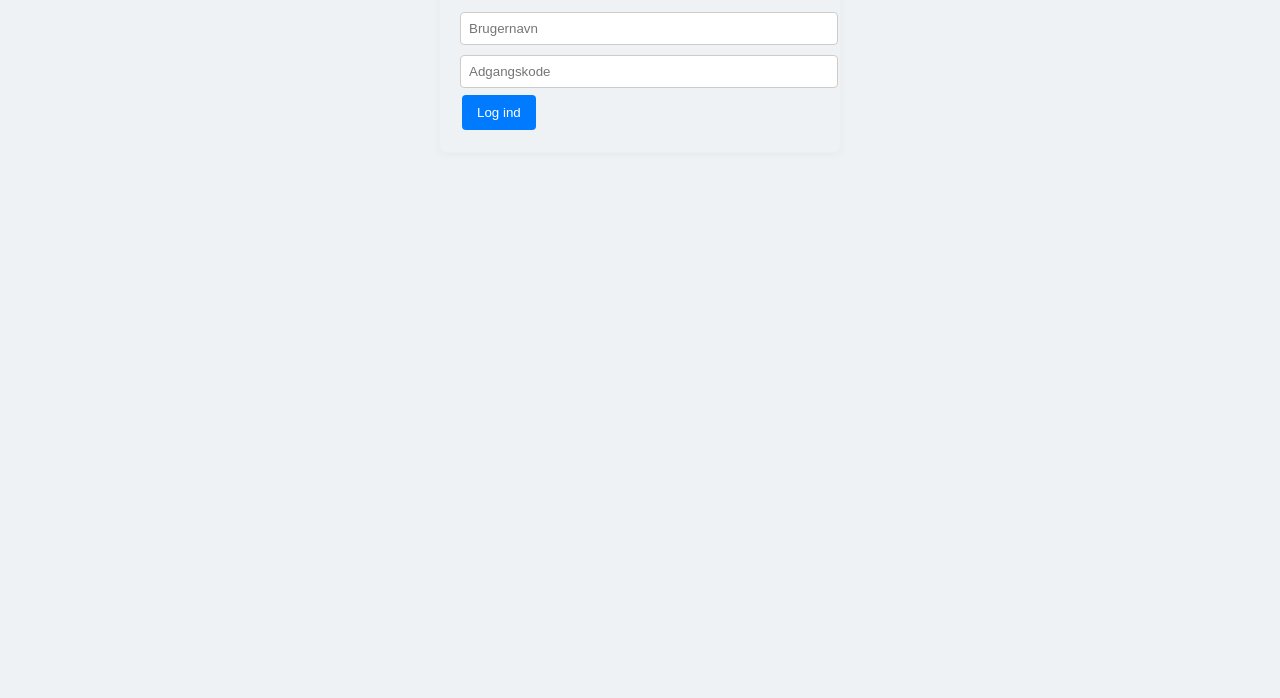
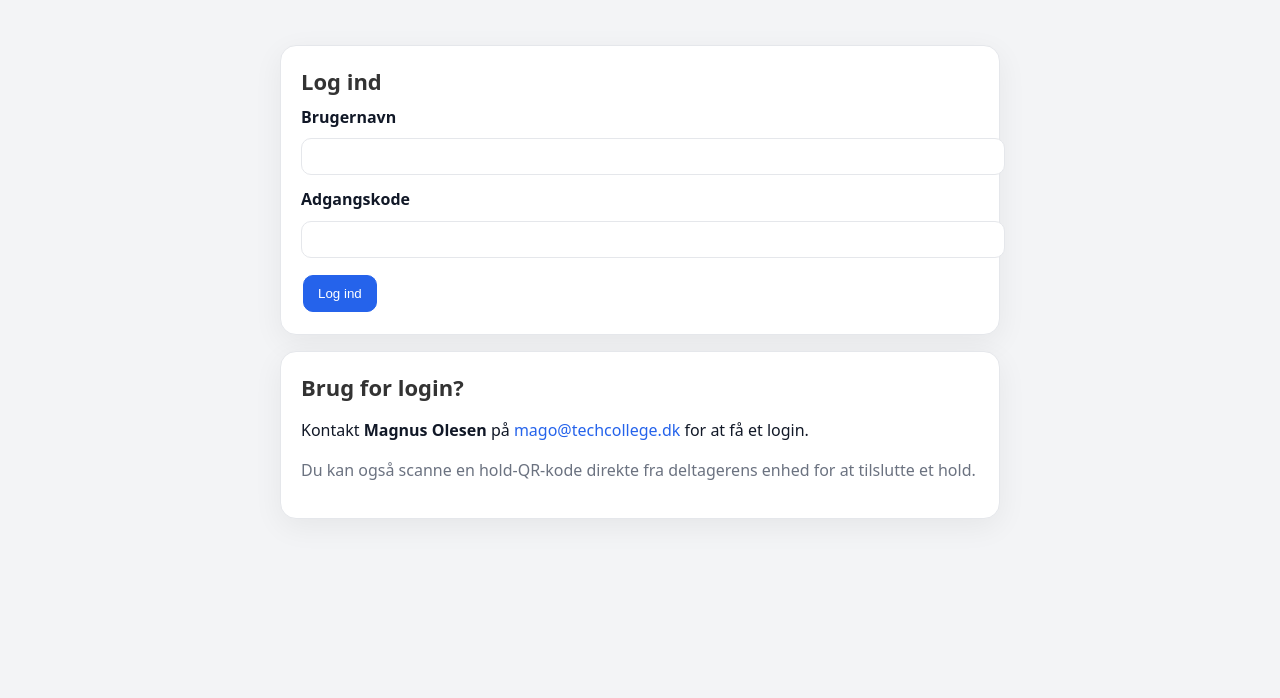
Before and after one commit to TECHMagnusOlesen/QRQUIZv2, a website: page index.html in a window 1280 px wide. Shown: the part 134-832 px from the top of the page. Before the commit the page ends 800 px from the top, so only its background shows below. Drawn offline with nearby package versions, Linux system fonts and the light colour scheme; no server answers.

Commit message:
Update index.html

```diff
--- a/index.html
+++ b/index.html
@@ -2,68 +2,123 @@
 <html lang="da">
 <head>
   <meta charset="UTF-8">
-  <title>Admin Login</title>
+  <title>QRQUIZ V2 • Login</title>
+  <meta name="viewport" content="width=device-width, initial-scale=1, maximum-scale=1, viewport-fit=cover">
   <link rel="stylesheet" href="style.css">
   <script src="https://cdn.jsdelivr.net/npm/axios/dist/axios.min.js"></script>
   <style>
-    .note { color:#c00; margin-top:8px; }
-    .card { max-width:360px; margin:40px auto; padding:20px; border:1px solid #eee; border-radius:8px; box-shadow:0 2px 8px rgba(0,0,0,0.04); }
-    .muted { color:#777; font-size:0.9em }
+    body{
+      background:#f3f4f6; color:#111827;
+      font:16px/1.45 system-ui,-apple-system,"Segoe UI",Roboto,Ubuntu,Helvetica,Arial,sans-serif;
+      margin:0; min-height:100dvh; display:flex; align-items:center; justify-content:center;
+      padding: clamp(12px, 4vw, 24px);
+      padding-left:max(16px,env(safe-area-inset-left));
+      padding-right:max(16px,env(safe-area-inset-right));
+      padding-top:max(16px,env(safe-area-inset-top));
+      padding-bottom:max(16px,env(safe-area-inset-bottom));
+      -webkit-text-size-adjust:100%;
+    }
+    .wrap{ width:100%; max-width:720px; display:grid; gap:16px; }
+    .card{
+      background:#fff; border:1px solid #e5e7eb; border-radius:16px;
+      box-shadow:0 8px 30px rgba(0,0,0,.06); padding:20px;
+    }
+    h1{ margin:0 0 6px 0; font-size:22px; }
+    label{ display:block; font-weight:600; margin:8px 0 4px; }
+    input{ width:100%; padding:10px 12px; border:1px solid #e5e7eb; border-radius:10px; }
+    button{ border:1px solid #2563eb; background:#2563eb; color:#fff; padding:10px 14px; border-radius:10px; cursor:pointer; }
+    .row{ display:flex; gap:10px; align-items:center; flex-wrap:wrap; }
+    .muted{ color:#6b7280; }
+    .error{ color:#dc2626; font-weight:600; }
+    a{ color:#2563eb; text-decoration:none; }
+    a:hover{ text-decoration:underline; }
+    .header{
+      position:fixed; left:0; right:0; top:0;
+      background:#1d4ed8; color:#fff; padding:10px 16px; font-weight:700;
+      letter-spacing:.3px; text-align:center;
+      box-shadow:0 1px 2px rgba(0,0,0,.08);
+    }
+    .spacer{ height:52px; } /* plads til header */
   </style>
 </head>
 <body>
-  <div class="card">
-    <h1>Log ind</h1>
-    <form id="loginForm" method="POST" action="/login">
-      <input name="username" placeholder="Brugernavn" required>
-      <input name="password" type="password" placeholder="Adgangskode" required>
-      <button type="submit">Log ind</button>
-      <div id="loginMsg" class="note" style="display:none"></div>
-    </form>
+  <div class="header">QRQUIZ V2</div>
+  <div class="spacer"></div>
 
-    <div id="setupBox" style="display:none; margin-top:20px;">
-      <h3>Første gangs opsætning</h3>
-      <p class="muted">Ingen brugere fundet. Opret første admin-bruger.</p>
+  <div class="wrap">
+    <!-- Setup-kort (vises hvis ingen brugere findes) -->
+    <div id="setupCard" class="card" style="display:none;">
+      <h1>Første opsætning</h1>
+      <p class="muted">Opret den første bruger (bliver <strong>master</strong>).</p>
       <form id="setupForm">
-        <input name="username" placeholder="Nyt brugernavn" required>
-        <input name="password" type="password" placeholder="Ny adgangskode" required>
-        <button type="submit">Opret admin</button>
+        <label>Brugernavn</label>
+        <input name="username" required placeholder="F.eks. mago">
+        <label>Adgangskode</label>
+        <input name="password" type="password" required placeholder="••••••••">
+        <div class="row" style="margin-top:10px;">
+          <button type="submit">Opret</button>
+          <span id="setupErr" class="error"></span>
+        </div>
       </form>
-      <div id="setupMsg" class="note" style="display:none"></div>
+    </div>
+
+    <!-- Login-kort -->
+    <div id="loginCard" class="card" style="display:none;">
+      <h1>Log ind</h1>
+      <form method="post" action="/login">
+        <label>Brugernavn</label>
+        <input name="username" required>
+        <label>Adgangskode</label>
+        <input name="password" type="password" required>
+        <div class="row" style="margin-top:10px;">
+          <button type="submit">Log ind</button>
+          <span id="loginErr" class="error"></span>
+        </div>
+      </form>
+    </div>
+
+    <!-- Kontakt-boks -->
+    <div class="card">
+      <h1>Brug for login?</h1>
+      <p>Kontakt <strong>Magnus Olesen</strong> på
+        <a href="mailto:mago@techcollege.dk">mago@techcollege.dk</a>
+        for at få et login.</p>
+      <p class="muted">Du kan også scanne en hold-QR-kode direkte fra deltagerens enhed for at tilslutte et hold.</p>
     </div>
   </div>
 
   <script>
-    // Vis fejl fra redirect
-    const url = new URL(location.href);
-    if (url.searchParams.get('error') === '1') {
-      const n = document.getElementById('loginMsg'); n.style.display = 'block'; n.textContent = 'Forkert login.';
-    }
-    if (url.searchParams.get('needLogin') === '1') {
-      const n = document.getElementById('loginMsg'); n.style.display = 'block'; n.textContent = 'Du skal være logget ind for at se admin.';
-    }
+    (async function init(){
+      try{
+        const params = new URLSearchParams(location.search);
+        if(params.get('error')==='1'){ document.getElementById('loginErr').textContent='Forkert login.'; }
+        if(params.has('needLogin')){ document.getElementById('loginErr').textContent='Log ind for at fortsætte.'; }
 
-    // Tjek om der findes brugere – hvis ikke, vis opsætningsformular
-    (async () => {
-      try {
         const r = await axios.get('/api/auth/hasUsers');
-        if (!r.data.hasUsers) {
-          document.getElementById('setupBox').style.display = 'block';
-        }
-      } catch {}
+        const hasUsers = !!(r.data && r.data.hasUsers);
+        document.getElementById('loginCard').style.display = hasUsers ? 'block' : 'none';
+        document.getElementById('setupCard').style.display = hasUsers ? 'none' : 'block';
+      } catch(e){
+        document.getElementById('loginCard').style.display='block';
+      }
+
+      const setupForm = document.getElementById('setupForm');
+      if(setupForm){
+        setupForm.addEventListener('submit', async (ev)=>{
+          ev.preventDefault();
+          const fd = new FormData(setupForm);
+          try{
+            await axios.post('/api/auth/setup', {
+              username: fd.get('username'),
+              password: fd.get('password')
+            });
+            location.href = '/admin.html';
+          }catch(err){
+            document.getElementById('setupErr').textContent = (err?.response?.data?.error)||'Kunne ikke oprette første bruger';
+          }
+        });
+      }
     })();
-
-    document.getElementById('setupForm')?.addEventListener('submit', async (e) => {
-      e.preventDefault();
-      const fd = new FormData(e.target);
-      const payload = { username: fd.get('username'), password: fd.get('password') };
-      try {
-        await axios.post('/api/auth/setup', payload);
-        location.href = '/admin.html';
-      } catch (err) {
-        const n = document.getElementById('setupMsg'); n.style.display = 'block'; n.textContent = 'Kun muligt hvis der ingen brugere findes.';
-      }
-    });
   </script>
 </body>
 </html>
```
